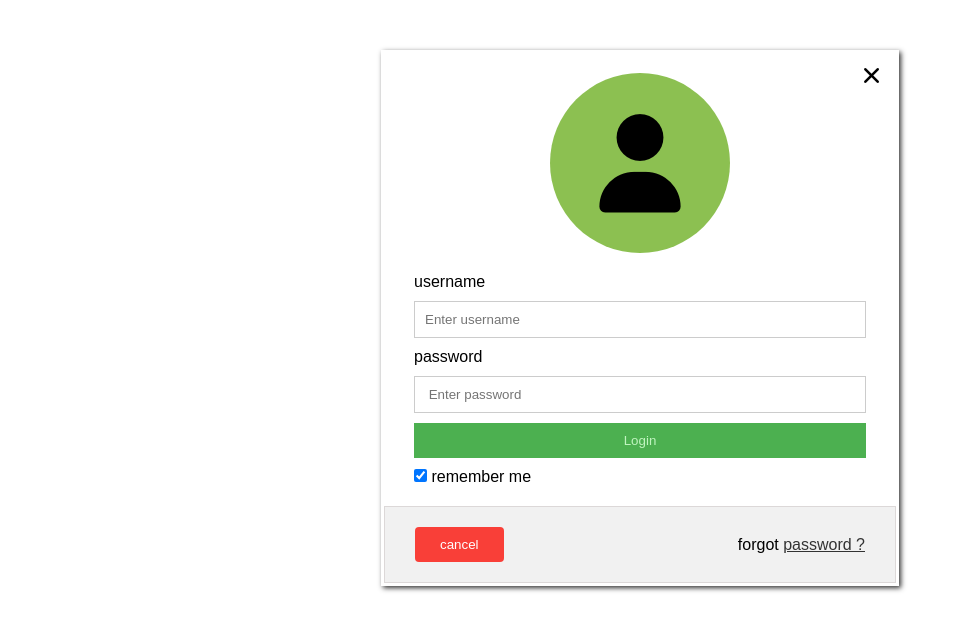
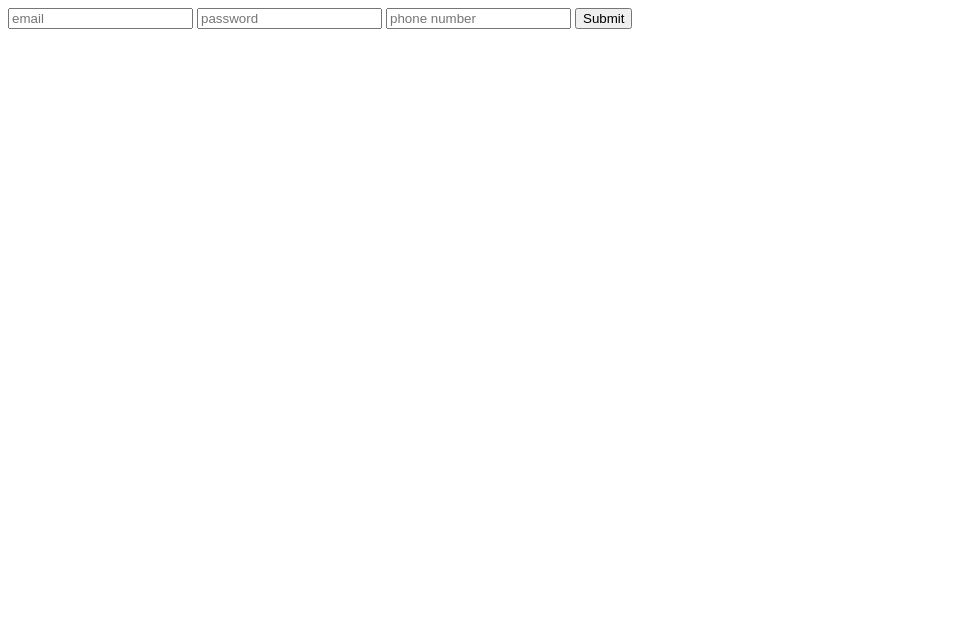
Before and after one commit to alirezacs/webdesign, a plain HTML site: page index.html in a window 1280 px wide. Shown: the whole page, without its empty margins (0-960 px from the left). Drawn offline with nearby package versions, Linux system fonts and the light colour scheme.

Commit message:
OOP in JS

```diff
--- a/index.html
+++ b/index.html
@@ -6,120 +6,18 @@
     <meta name="viewport" content="width=device-width, initial-scale=1.0">
     <title>login form 2</title>
     <link rel="stylesheet" href="https://cdnjs.cloudflare.com/ajax/libs/font-awesome/7.3.1/css/all.min.css">
-    <style>
-        * {
-            margin: 0;
-            padding: 0;
-            font-family: Arial;
-        }
-
-         .login-container{
-            width: 40%;
-            box-shadow: 2px 2px 5px #333;
-            padding: 3px;
-            margin: 50px auto;
-            justify-content: center;
-            align-items: center;
-            display:block;
-            position: relative;
-        }
-       .close{
-            position: absolute;
-            top: 15px;
-            right: 15px;
-            font-size: 20px;
-            cursor: pointer;
-        }
-
-        .user-icon {
-            width: 180px;
-            height: 180px;
-            margin: 20px auto;
-            display: flex;
-            background-color: #8cc051;
-            border-radius: 50%;
-            justify-content: center;
-            align-items: center;
-        }
-
-        .user-icon i {
-            font-size: 100px;
-        }
-        form{
-            display: flex;
-            flex-direction: column;
-             gap: 10px;
-             padding: 0 30px 20px;
-        }
-        input[type="text"],input[type="password"] {
-            padding: 10px;
-            border: 1px solid#ccc;
-
-        }
-        .login-btn{
-            background-color: #4cb050;
-            color: #c0f4bf;
-            border: none;
-            padding: 10px;
-        }
-        .remember{
-            display: flex;
-            align-items: center;
-            gap: 6px;
-        }
-        .cancel{
-            display: flex;
-            justify-content: space-between;
-            align-items: center;
-            background-color: #f93f38;
-            color: #fff;
-            border: none;
-            padding: 10px 25px;
-            border-radius: 4px;
-            cursor: pointer;
-
-        }
-.form-fotter{
-    display: flex;
-    justify-content: space-between;
-    align-items: center;
-    background-color: #f1f1f1;
-    border: 1px solid #dcd8d8;
-    padding: 20px 30px;
-}
-.end a{
-    color: #333;
-}
-    </style>
 </head>
 
 <body>
-    <div class="login-container">
-        <div class="close"><i class="fa-solid fa-xmark"></i></div>
-
-        <div class="user-icon"><i class="fa-solid fa-user"></i></div>
-
-        <form action="">
-            <label for="username">username</label>
-            <input type="text" id="username" name="username" placeholder="Enter username">
-
-            <label for="password"> password</label>
-            <input type="password" id="password" name="password" placeholder=" Enter password">
-            <button class="login-btn"> Login</button>
-            <div>
-                 <input type="checkbox" id="remember" checked>
-            <label for="remember"> remember me</label>
-            </div>
-
-        </form>
-        <div class="form-fotter">
-            <button type="button" class="cancel">cancel </button>
-
-          <div class="end"> forgot <a href="#">password ?</a></div>
-        </div>
-
-    </div>
+    <form action="" id="form">
+        <input type="text" placeholder="email" id="email">
+        <input type="password" placeholder="password" id="password">
+        <input type="text" placeholder="phone number" id="phone">
+        <button type="submit">Submit</button>
+    </form>
 
 </body>
+<script src="https://unpkg.com/validator@latest/validator.min.js"></script>
 
+<script src="./js/script.js"></script>
 </html>
--- a/js/script.js
+++ b/js/script.js
@@ -281,3 +281,71 @@ let users = ["Alireza", "Mamareza", "Parsa", "Alireza", "Parsa", "Elyana", "Arez
 
 //     }
 // })
+
+/* Validation in JS */
+// let form = document.getElementById('form');
+
+// form.addEventListener('submit', e => {
+//     e.preventDefault();
+
+//     let email = document.getElementById('email').value;
+//     let password = document.getElementById('password').value;
+//     let phone = document.getElementById('phone').value;
+
+//     if(password.length < 8){
+//         alert("Password is to Short");
+//         return;
+//     }
+
+//     if(!email.includes('@')){
+//         alert("Email Is Incorrect");
+//         return;
+//     }
+
+//     var regex = new RegExp('^(\\+98|0)?9\\d{9}$');
+//     var result = regex.test(phone);
+
+//     if(!result){
+//         alert('Phone is Incorrect')
+//         return;
+//     }
+
+//     let obj = {
+//         name: "Alireza",
+//         hello: () => {
+//             console.log(this.name);
+//         }
+//     }
+
+//     obj.hello();
+
+//     const regex = /^[^@\s]+@[^@\s]+\.[^@\s]{2,}$/;
+//     if(!regex.test(email.trim())){
+//         alert("Email Is Incorrect");
+//     }
+
+// })
+
+
+/* OOP in JS */
+class Car{
+    constructor(name, brand, color, tireCount){
+        this.name = name;
+        this.brand = brand;
+        this.color = color;
+        this.tireCount = tireCount;
+    }
+
+    move(){
+        console.log("Car Moved!");
+    }
+    showDetails(){
+        console.log(`Name of This Car is ${this.name}`);
+    }
+}
+
+let benz = new Car("Benz Cls-500", "Benz", "black", 4);
+let bmw = new Car("BMW M5", "BMW", "white", 4);
+
+bmw.showDetails();
+benz.showDetails();
```
